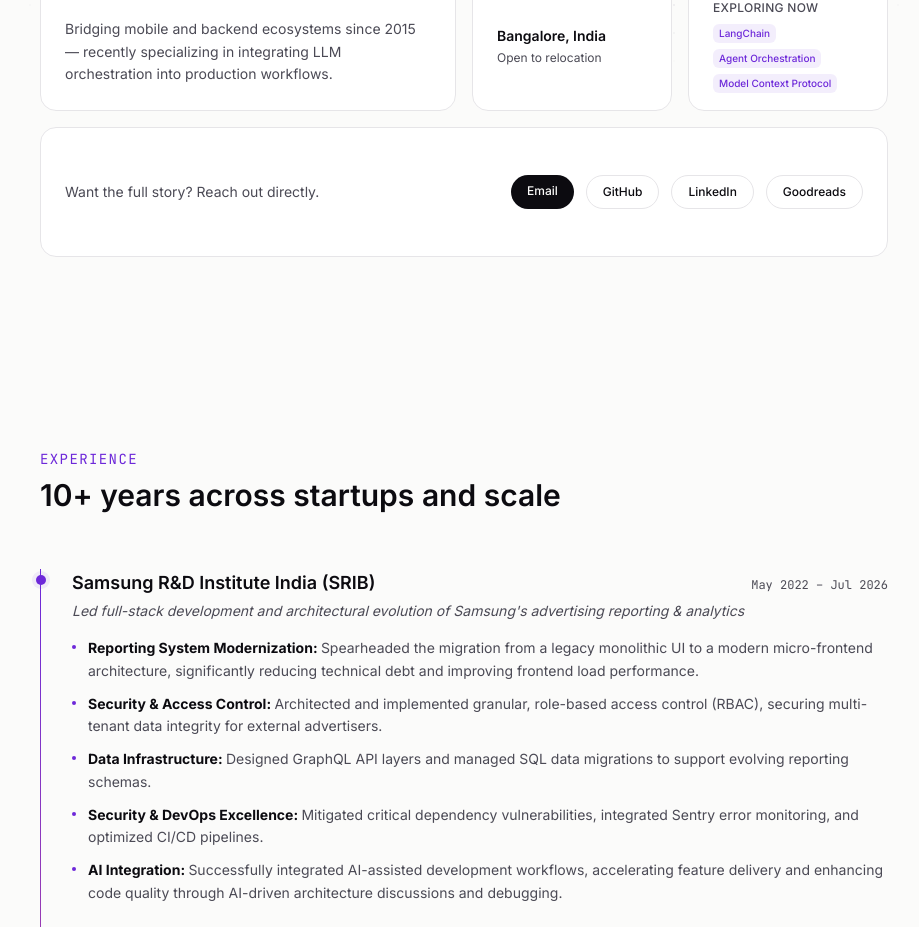
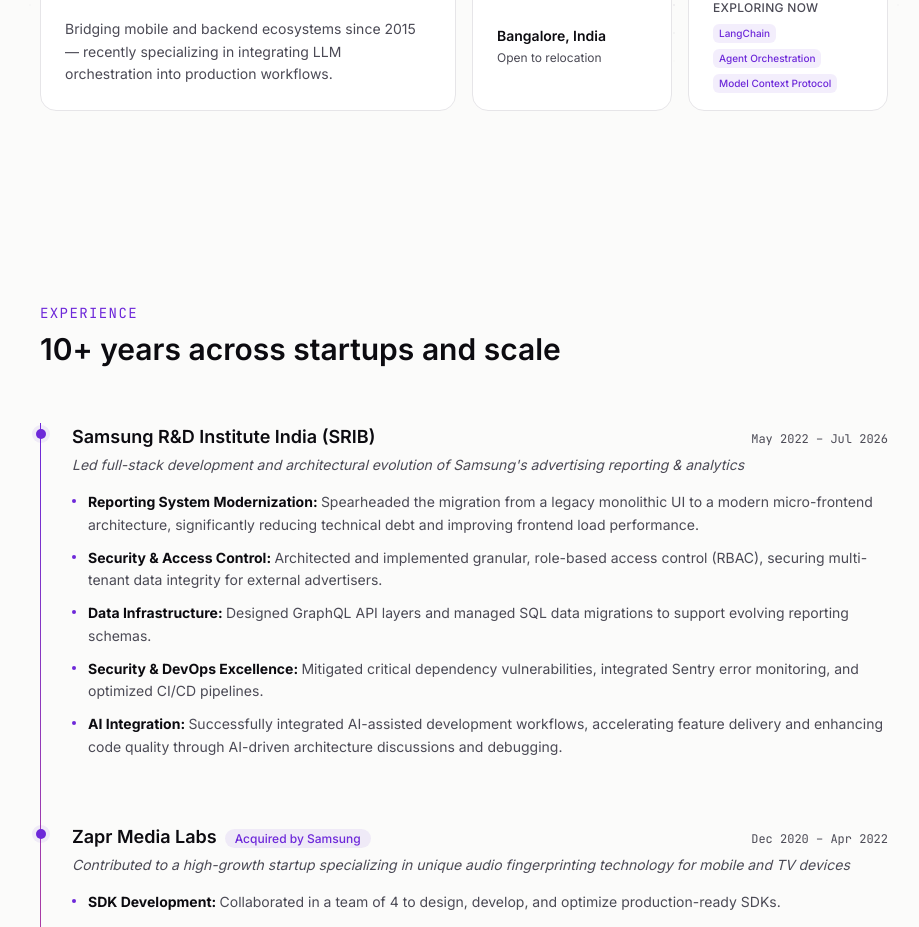
Before and after one commit to lingarajsankaravelu/portfolio, a React (Vite) app: page / in a window 1280 px wide. Shown: the part 860-1787 px from the top of the page, without its empty margins (176-1095 px from the left). Built offline with nearby package versions, Linux system fonts and the light colour scheme.

Commit message:
Remove redundant connect-bar tile from Overview
Duplicated the nav icons and footer contact section right below it;
also tidies the bento grid into a clean 4x2 rectangle.

```diff
--- a/src/components/Overview.jsx
+++ b/src/components/Overview.jsx
@@ -53,44 +53,6 @@
             </div>
           </SpotlightCard>
         </StaggerItem>
-
-        <StaggerItem className="sm:col-span-2 lg:col-span-4">
-          <SpotlightCard className="flex h-full flex-col items-center justify-center gap-4 rounded-2xl border border-[var(--border)] bg-[var(--surface)] p-6 sm:flex-row sm:justify-between">
-            <p className="text-sm text-[var(--text)]">Want the full story? Reach out directly.</p>
-            <div className="flex gap-3">
-              <a
-                href={`mailto:${profile.email}`}
-                className="rounded-full bg-[var(--text-h)] px-4 py-2 text-xs font-medium text-[var(--bg)] transition-transform hover:scale-105"
-              >
-                Email
-              </a>
-              <a
-                href={profile.links.github}
-                target="_blank"
-                rel="noreferrer"
-                className="rounded-full border border-[var(--border)] px-4 py-2 text-xs font-medium text-[var(--text-h)] transition-colors hover:border-[var(--accent)] hover:text-[var(--accent)]"
-              >
-                GitHub
-              </a>
-              <a
-                href={profile.links.linkedin}
-                target="_blank"
-                rel="noreferrer"
-                className="rounded-full border border-[var(--border)] px-4 py-2 text-xs font-medium text-[var(--text-h)] transition-colors hover:border-[var(--accent)] hover:text-[var(--accent)]"
-              >
-                LinkedIn
-              </a>
-              <a
-                href={profile.links.goodreads}
-                target="_blank"
-                rel="noreferrer"
-                className="rounded-full border border-[var(--border)] px-4 py-2 text-xs font-medium text-[var(--text-h)] transition-colors hover:border-[var(--accent)] hover:text-[var(--accent)]"
-              >
-                Goodreads
-              </a>
-            </div>
-          </SpotlightCard>
-        </StaggerItem>
       </StaggerGroup>
     </section>
   );
```
